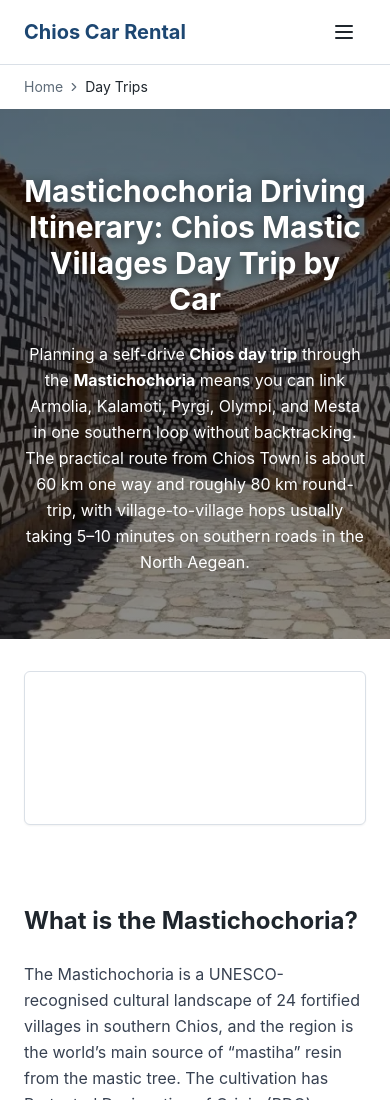
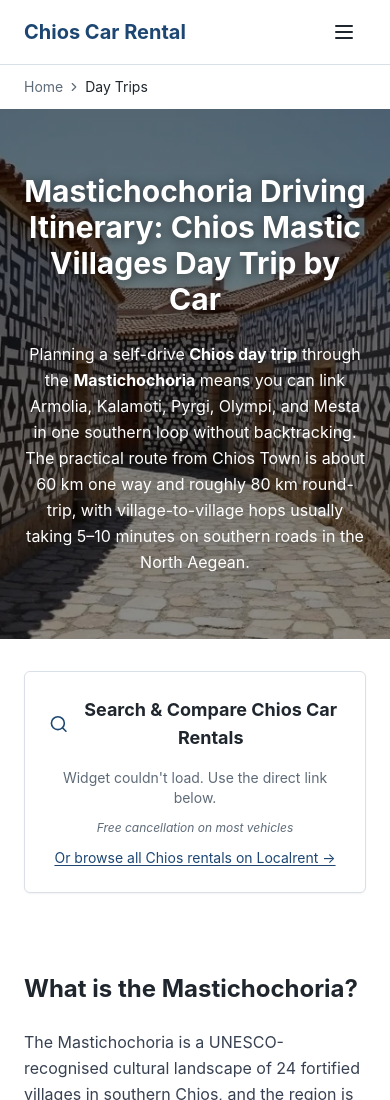
Before and after one commit to LeadGate/chios-car-rental, a React (Vite) app: page /day-trips-from-chios in a window 390 px wide. Shown: the top 1100 px of the page. Built offline with nearby package versions, Linux system fonts and the light colour scheme; the HTML template or start-up script is replaced by a standard one.

Commit message:
fix(widget): mobile resilience pattern (idle-defer + fallback link + omit empty city)
Per memory feedback_widget_mobile_resilience.md (2026-05-08 fleet-wide patch)

```diff
--- a/index.html
+++ b/index.html
@@ -2,6 +2,8 @@
 <html lang="en">
   <head>
     <meta charset="UTF-8" />
+    <link rel="preconnect" href="https://tpembd.com" />
+    <link rel="preconnect" href="https://static.localrent.com" />
     <meta name="viewport" content="width=device-width, initial-scale=1.0" />
     <link rel="icon" href="/favicon.ico" sizes="48x48" />
     <link rel="icon" href="/favicon.svg" type="image/svg+xml" />
--- a/src/components/AffiliateWidget.tsx
+++ b/src/components/AffiliateWidget.tsx
@@ -1,32 +1,86 @@
-import { useEffect, useRef } from "react";
+import { useEffect, useRef, useState } from "react";
+import { Search } from "lucide-react";
 
-// Chíos city_id = 91961 in the Localrent widget catalog. Note: the SIGNED
-// endpoint (widget.localrent.com/api/cities/18?key=travelpayouts&signature=...)
-// exposes 149 GR cities including Chíos; the unsigned endpoint only shows
-// 23 cities and omits Chíos — localrent_widget_lookup.py was querying the
-// unsigned endpoint. Verified against live widget on 2026-04-22.
+// Mobile-resilience pattern (memory: feedback_widget_mobile_resilience.md, 2026-05-08)
+// - requestIdleCallback defer (LCP/CLS budget)
+// - omit `&city=` when target city is not in Localrent widget API catalog
+//   (empty value → mobile picker; affiliate dashboard sample omits the key)
+// - visible fallback link to www.localrent.com for Telegram WebView / Safari ITP
+//   environments that block tpembd.com
+// - 8s descendant-count failure detector (widget renders via <div>+<a> only,
+//   so iframe/input/button/form selectors do NOT work)
 const WIDGET_SRC =
-  "https://tpembd.com/content?trs=517071&shmarker=713621.chios-car-rental&locale=en&curr=EUR&country=18&city=91961&lang=en&width=100&background=transparent&logo=false&header=false&gearbox=false&cars=false&border=false&footer=false&campaign_id=87&promo_id=4322";
+  "https://tpembd.com/content?trs=517071&shmarker=713621.chios-car-rental&country=18&city=91961&lang=en&width=100&background=transparent&logo=false&header=false&gearbox=false&cars=false&border=false&footer=false&campaign_id=87&promo_id=4322";
+
+const FALLBACK_URL = "https://www.localrent.com/en/greece/chios/?marker=713621.chios";
+const FALLBACK_LABEL = "Or browse all Chios rentals on Localrent →";
 
 const AffiliateWidget = () => {
-  const ref = useRef<HTMLDivElement | null>(null);
+  const containerRef = useRef<HTMLDivElement>(null);
+  const [scriptFailed, setScriptFailed] = useState(false);
 
   useEffect(() => {
-    const host = ref.current;
-    if (!host || host.dataset.loaded === "1") return;
-    host.dataset.loaded = "1";
-    const script = document.createElement("script");
-    script.src = WIDGET_SRC;
-    script.async = true;
-    script.charset = "utf-8";
-    host.appendChild(script);
+    if (typeof window === "undefined") return;
+    const node = containerRef.current;
+    if (!node) return;
+    if (node.querySelector("script")) return;
+
+    const load = () => {
+      if (!containerRef.current) return;
+      const script = document.createElement("script");
+      script.async = true;
+      script.src = WIDGET_SRC;
+      script.charset = "utf-8";
+      script.onerror = () => setScriptFailed(true);
+      containerRef.current.appendChild(script);
+      window.setTimeout(() => {
+        if (!containerRef.current) return;
+        if (containerRef.current.querySelectorAll("*").length < 6) {
+          setScriptFailed(true);
+        }
+      }, 8000);
+    };
+
+    const w = window as Window & {
+      requestIdleCallback?: (cb: () => void, opts?: { timeout: number }) => number;
+    };
+    if (typeof w.requestIdleCallback === "function") {
+      w.requestIdleCallback(load, { timeout: 2000 });
+    } else {
+      window.setTimeout(load, 1500);
+    }
   }, []);
 
   return (
-    <section className="py-8" id="compare">
+    <section className="py-8" id="compare-cars">
       <div className="container max-w-3xl mx-auto">
-        <div className="bg-background rounded-lg p-4 border border-border shadow-sm">
-          <div ref={ref} className="min-h-[120px]" />
+        <div className="bg-background rounded-lg p-6 text-center border border-border shadow-sm">
+          <div className="flex items-center justify-center gap-3 mb-3">
+            <Search className="text-primary" size={24} />
+            <h3 className="text-lg font-bold m-0">Search &amp; Compare Chios Car Rentals</h3>
+          </div>
+          <div
+            ref={containerRef}
+            className="my-4 rounded-lg max-w-3xl mx-auto overflow-visible"
+          />
+          {scriptFailed && (
+            <p className="text-muted-foreground text-sm mb-2">
+              Widget couldn't load. Use the direct link below.
+            </p>
+          )}
+          <p className="text-muted-foreground text-xs italic mt-3">
+            Free cancellation on most vehicles
+          </p>
+          <p className="text-sm mt-3">
+            <a
+              href={FALLBACK_URL}
+              target="_blank"
+              rel="noopener nofollow sponsored"
+              className="text-primary underline underline-offset-2 hover:no-underline"
+            >
+              {FALLBACK_LABEL}
+            </a>
+          </p>
         </div>
       </div>
     </section>
```
